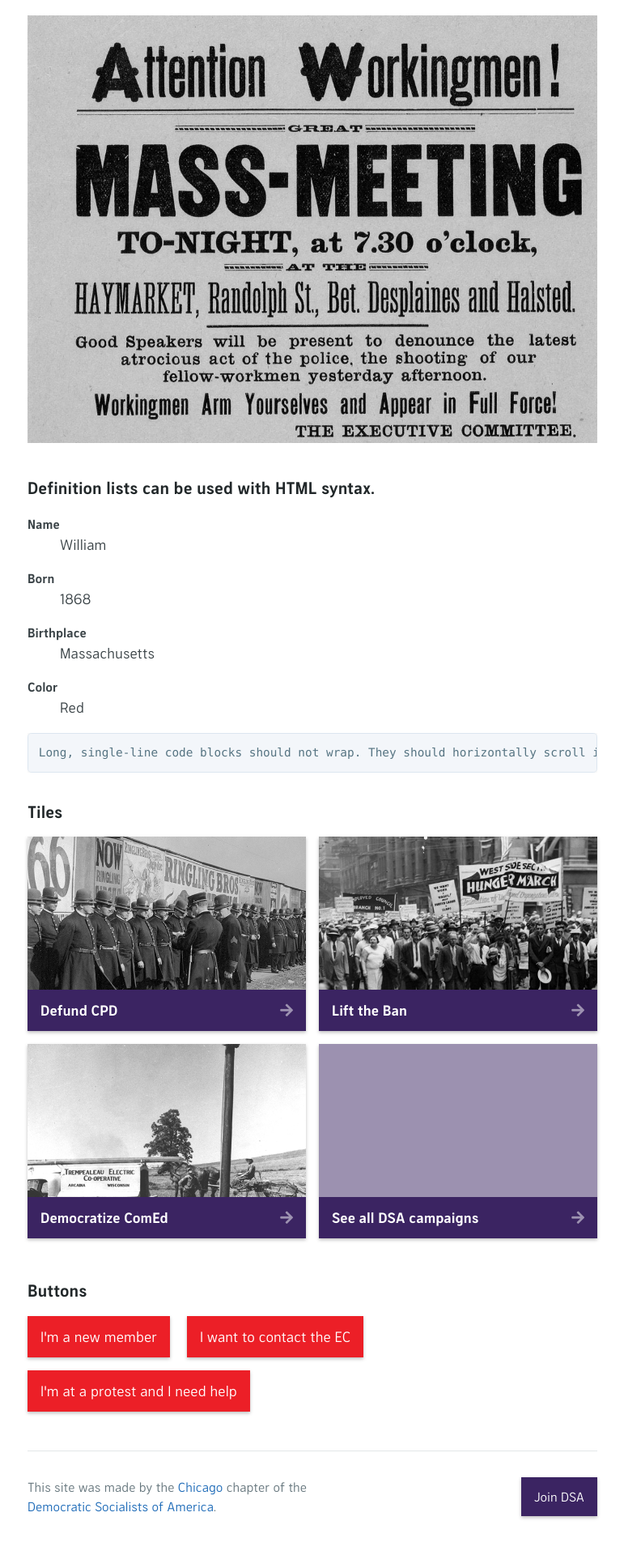
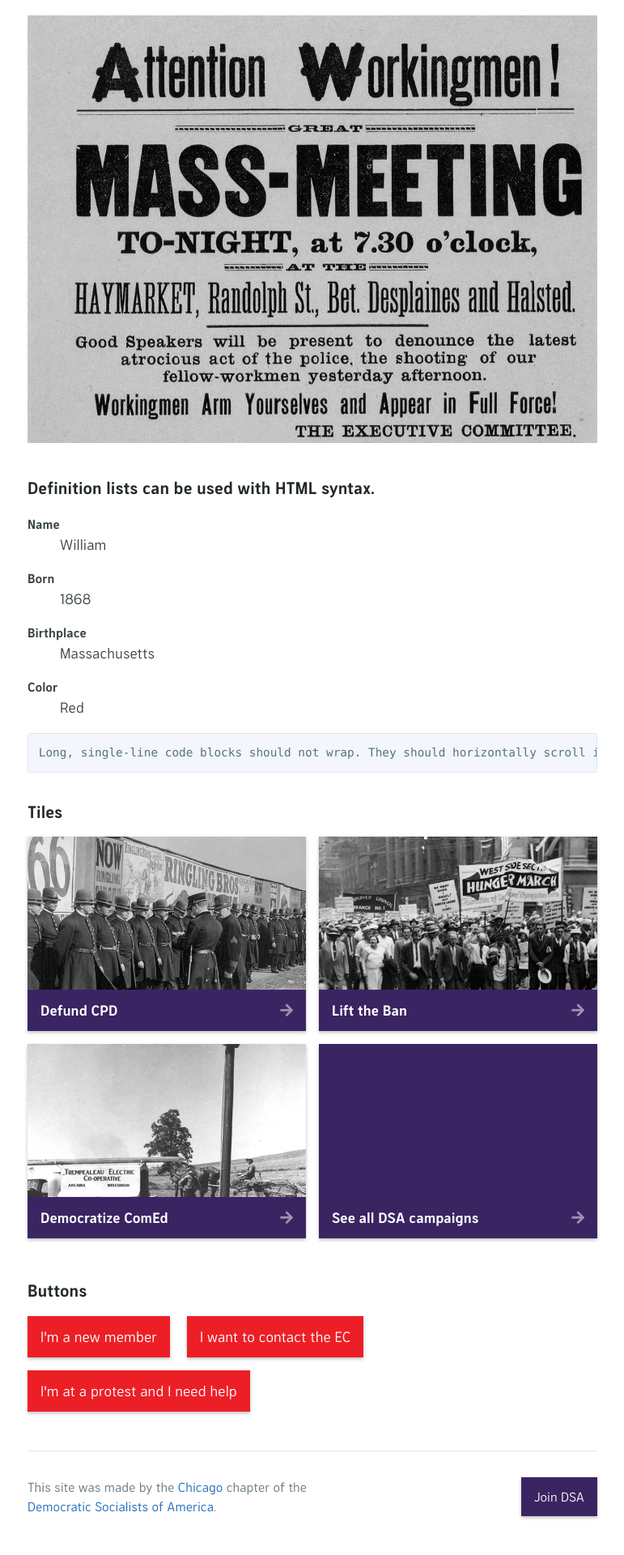
Before and after one commit to ChicagoDSA/haymarket, a Jekyll site: the page built from index.md, in a window 1280 px wide. Shown: the part 3141-5061 px from the top of the page at 81% size, without its empty margins (254-1025 px from the left). Built offline with Jekyll 4.4.1, drawn with Linux system fonts in a browser that asks for light colours; nearby versions of some CDN libraries; some web fonts are replaced; library files that are not in the unit come from our copies.

Commit message:
empty tile is solid, removed css

```diff
--- a/_includes/tile.html
+++ b/_includes/tile.html
@@ -1,6 +1,6 @@
 <div class="tile-container">
-	<a class="tile" href="{{ include.link }}">
-		{% if include.image %}
+	{% if include.image %}
+		<a class="tile" href="{{ include.link }}">
 			<img src="{{ include.image }}" />
 			<div class="overlay"></div>
 			<div class="title">
@@ -9,15 +9,15 @@
 					<div style="clear:both"></div>
 				</h4>
 			</div>
-		{% else %}
-			<div class="background"></div>
-			<div class="overlay"></div>
+		</a>
+	{% else %}
+		<a class="tile" href="{{ include.link }}">
 			<div class="title">
 				<h4>{{ include.title }}
 					<i class="fas fa-arrow-right"></i>
 					<div style="clear:both"></div>
 				</h4>
 			</div>
-		{% endif %}
-	</a>
+		</a>
+	{% endif %}
 </div>
--- a/_sass/jekyll-theme-haymarket.scss
+++ b/_sass/jekyll-theme-haymarket.scss
@@ -345,6 +345,12 @@ a {
 		}
 	}
 
+	.tile,
+	.title-only,
+	.title {
+		background-color: $dsa-purple;
+	}
+
 	.tile {
 		position: absolute;
 		top: 0;
@@ -353,29 +359,9 @@ a {
 		left: 0;
 		overflow: hidden;
 
-		.background,
-		.title-only,
-		.title {
-			background-color: $dsa-purple;
-		}
-
-		.background,
 		.img {
 			min-width: 100%;
 			min-height: 100%;
-		}
-
-		.background {
-			opacity: .5;
-
-			/* IE fixes */
-			zoom: 1;
-			filter: alpha(opacity=50);
-		}
-
-		.title-only {
-			width: 100%;
-			height: 100%;
 		}
 
 		.overlay {
```
